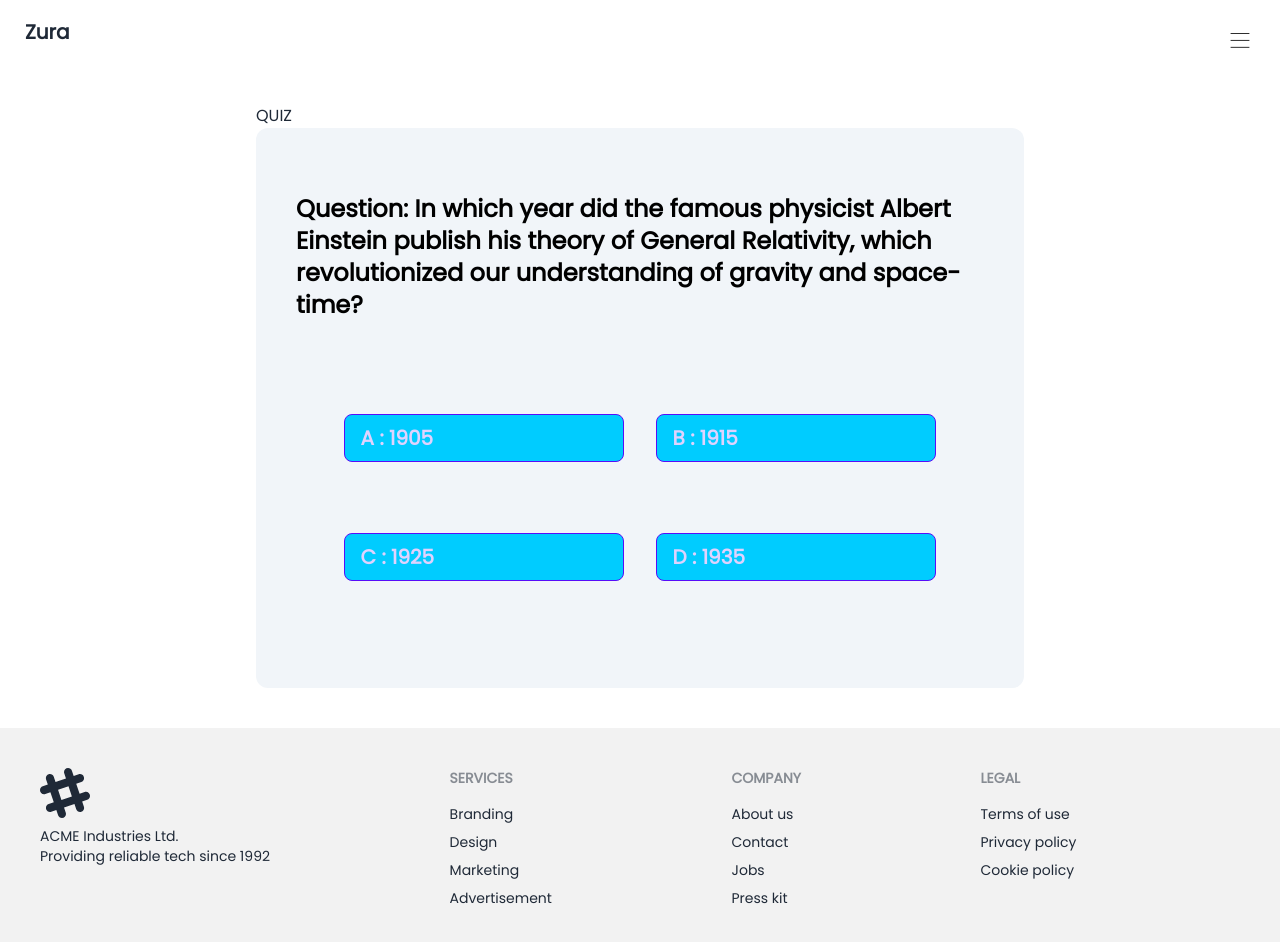
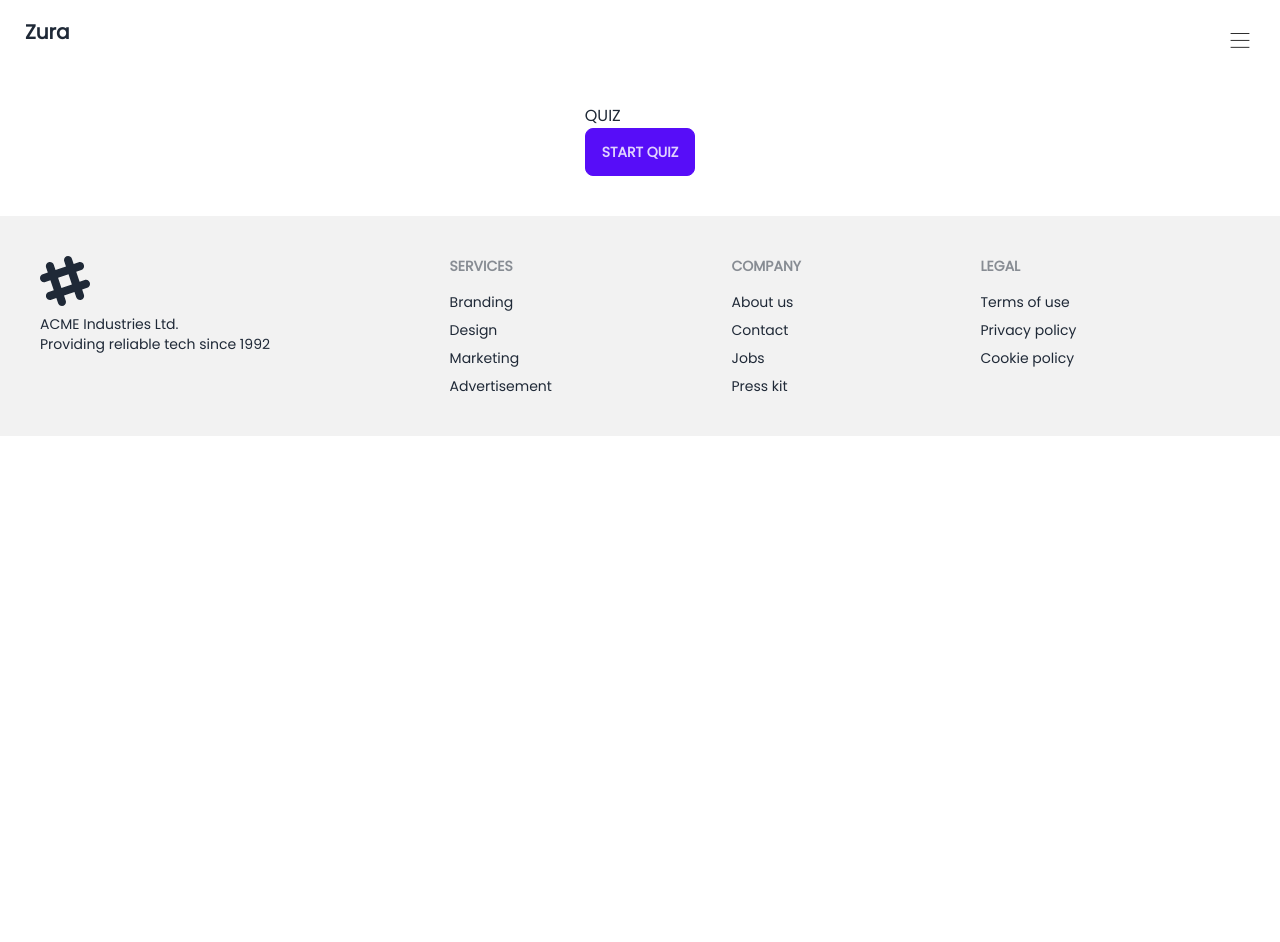
Before and after one commit to Tanmaydeep-Singh/Manta-X-Zura, a Next.js app: page /home in a window 1280 px wide. Shown: the top 942 px of the page. After the commit the page ends 800 px from the top, so only its background shows below. Built offline with nearby package versions, Linux system fonts and the light colour scheme.

Commit message:
dev: base quiz block updated

```diff
--- a/src/components/Quiz/QuizBoard/index.tsx
+++ b/src/components/Quiz/QuizBoard/index.tsx
@@ -1,13 +1,18 @@
 import React from 'react'
 import QuestionBlock from './questionBlock'
 import OptionSection from './optionSection'
+import { motion } from 'framer-motion'
 
 function QuizBoard() {
     return (
-        <div className='flex flex-col justify-around  w-[96vw]  md:w-[80vw] lg:w-[60vw] bg-slate-100 md:h-[70vh]  rounded-xl text-black p-10 '>
+        <motion.div className='flex flex-col justify-around  w-[96vw]  md:w-[80vw] lg:w-[60vw] bg-slate-100 md:h-[70vh]  rounded-xl text-black p-10 '
+        initial={{ opacity: 0, scale: 0.5 }}
+        animate={{ opacity: 1, scale: 1 }}
+        transition={{ duration: 1 , type: "spring", stiffness: 400, damping: 20 }}
+        >
                 <QuestionBlock />
                 <OptionSection />
-        </div>
+        </motion.div>
     )
 }
 
--- a/src/components/Quiz/QuizBoard/optionButton.tsx
+++ b/src/components/Quiz/QuizBoard/optionButton.tsx
@@ -7,7 +7,7 @@ function OptionButton( props: { option: string, value:string}) {
   return (
     <motion.div
     whileHover={{ scale: 1.1 }}
-    transition={{ type: "spring", stiffness: 400, damping: 10 }}
+    transition={ { type: "spring", stiffness: 400, damping: 10 } }
     className='btn btn-primary bg-[#00ccff] hover:bg-[#00ccff] text-left w-[90%] font-semibold md:text-xl flex justify-start  '> {option} : {value} </motion.div>
   )
 }
--- a/src/components/Quiz/index.tsx
+++ b/src/components/Quiz/index.tsx
@@ -1,12 +1,34 @@
-import React from 'react'
+import React, { useState } from 'react'
 import QuizBoard from './QuizBoard'
+import { motion } from 'framer-motion';
 
 function Quiz() {
-  return (
-    <div>QUIZ
-        <QuizBoard />
-    </div>
-  )
+    const [quizState, setQuizState] = useState(false);
+
+    const startQuiz = () => {
+      setQuizState(true);
+    };
+
+    return (
+      <div>
+        {quizState ? (
+          <QuizBoard />
+        ) : (
+          <div>
+            <h1>QUIZ</h1>
+            <motion.button
+              type='button'
+              className='btn btn-primary'
+              onClick={startQuiz}
+              whileHover={{ scale: 1.1 }}
+              whileTap={{ scale: 0.9 }}
+            >
+              Start Quiz
+            </motion.button>
+          </div>
+        )}
+      </div>
+    );
 }
 
 export default Quiz
```
